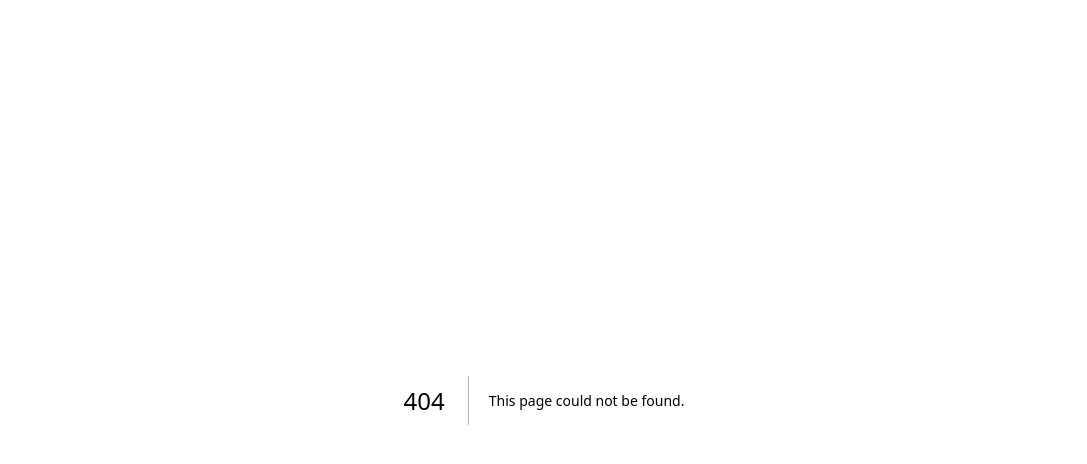
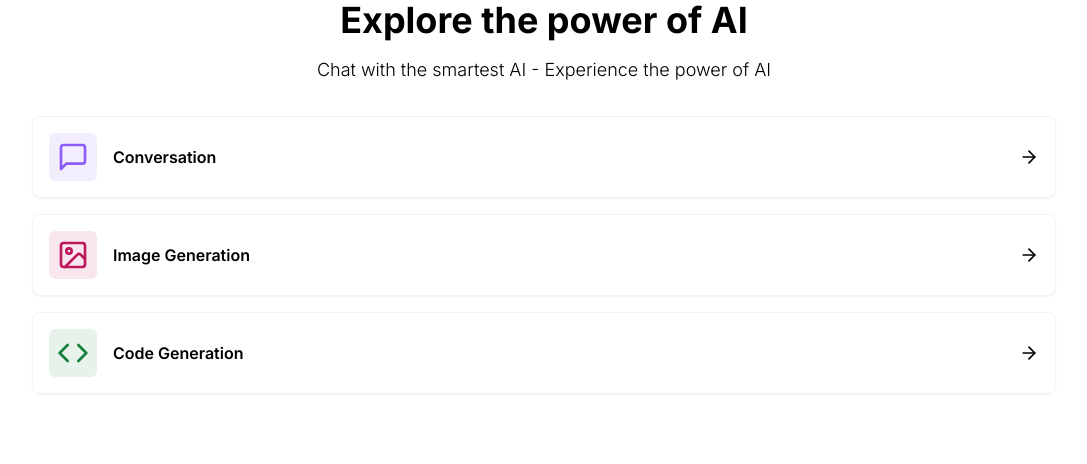
Before and after one commit to ritaazizz/ai_customer_support, a Next.js app: page /dashboard in a window 1280 px wide. Before the commit this address had no page. Shown: the top 464 px of the page, without its empty margins (96-1183 px from the left). Built offline with nearby package versions, Linux system fonts and the light colour scheme.

Commit message:
add shadcn and tailwind, route page

```diff
--- /dev/null
+++ b/app/(dashboard)/(routes)/dashboard/page.js
@@ -0,0 +1,65 @@
+'use client';
+
+import { ArrowRight, MessageSquare, ImageIcon, Code } from 'lucide-react';
+import { Card } from '@/components/ui/card';
+import { cn } from '@/lib/utils';
+import { useRouter } from 'next/navigation';
+
+const tools = [
+  {
+    label: 'Conversation',
+    icon: MessageSquare,
+    color: 'text-violet-500',
+    bgColor: 'bg-violet-500/10',
+    href: '/conversation',
+  },
+  {
+    label: 'Image Generation',
+    icon: ImageIcon,
+    color: 'text-pink-700',
+    bgColor: 'bg-pink-700/10',
+    href: '/image',
+  },
+  {
+    label: 'Code Generation',
+    icon: Code,
+    color: 'text-green-700',
+    bgColor: 'bg-green-700/10',
+    href: '/code',
+  },
+];
+
+const DashboardPage = () => {
+  const router = useRouter();
+  return (
+    <div>
+      <div className="mb-8 space-y-4">
+        <h2 className="text-2xl md:text-4xl font-bold text-center">
+          Explore the power of AI
+        </h2>
+        <p className="text-muted-foreground font-light text-sm md:text-lg text-center">
+          Chat with the smartest AI - Experience the power of AI
+        </p>
+      </div>
+      <div className="px-4 md:px-20 lg:px-32 space-y-4">
+        {tools.map((tool) => (
+          <Card
+            onClick={() => router.push(tool.href)}
+            key={tool.href}
+            className="p-4 border-black/5 flex items-center justify-between hover:shadow-md transition cursor-pointer"
+          >
+            <div className="flex items-center gap-x-4">
+              <div className={cn('p-2 w-fit rounded-md', tool.bgColor)}>
+                <tool.icon className={cn('w-8 h-8', tool.color)} />
+              </div>
+              <div className="font-semibold">{tool.label}</div>
+            </div>
+            <ArrowRight className="w-5 h-5" />
+          </Card>
+        ))}
+      </div>
+    </div>
+  );
+};
+
+export default DashboardPage;
--- a/app/globals.css
+++ b/app/globals.css
@@ -1,5 +1,65 @@
-* {
-  box-sizing: border-box;
-  padding: 0;
-  margin: 0;
+@tailwind base;
+@tailwind components;
+@tailwind utilities;
+html,
+body,
+:root {
+  height: 100%;
 }
+
+@layer base {
+  :root {
+    --background: 0 0% 100%;
+    --foreground: 222.2 84% 4.9%;
+    --card: 0 0% 100%;
+    --card-foreground: 222.2 84% 4.9%;
+    --popover: 0 0% 100%;
+    --popover-foreground: 222.2 84% 4.9%;
+    --primary: 222.2 47.4% 11.2%;
+    --primary-foreground: 210 40% 98%;
+    --secondary: 210 40% 96.1%;
+    --secondary-foreground: 222.2 47.4% 11.2%;
+    --muted: 210 40% 96.1%;
+    --muted-foreground: 215.4 16.3% 46.9%;
+    --accent: 210 40% 96.1%;
+    --accent-foreground: 222.2 47.4% 11.2%;
+    --destructive: 0 84.2% 60.2%;
+    --destructive-foreground: 210 40% 98%;
+    --border: 214.3 31.8% 91.4%;
+    --input: 214.3 31.8% 91.4%;
+    --ring: 222.2 84% 4.9%;
+    --radius: 0.5rem;
+    --chart-1: 12 76% 61%;
+    --chart-2: 173 58% 39%;
+    --chart-3: 197 37% 24%;
+    --chart-4: 43 74% 66%;
+    --chart-5: 27 87% 67%;
+  }
+
+  .dark {
+    --background: 222.2 84% 4.9%;
+    --foreground: 210 40% 98%;
+    --card: 222.2 84% 4.9%;
+    --card-foreground: 210 40% 98%;
+    --popover: 222.2 84% 4.9%;
+    --popover-foreground: 210 40% 98%;
+    --primary: 210 40% 98%;
+    --primary-foreground: 222.2 47.4% 11.2%;
+    --secondary: 217.2 32.6% 17.5%;
+    --secondary-foreground: 210 40% 98%;
+    --muted: 217.2 32.6% 17.5%;
+    --muted-foreground: 215 20.2% 65.1%;
+    --accent: 217.2 32.6% 17.5%;
+    --accent-foreground: 210 40% 98%;
+    --destructive: 0 62.8% 30.6%;
+    --destructive-foreground: 210 40% 98%;
+    --border: 217.2 32.6% 17.5%;
+    --input: 217.2 32.6% 17.5%;
+    --ring: 212.7 26.8% 83.9%;
+    --chart-1: 220 70% 50%;
+    --chart-2: 160 60% 45%;
+    --chart-3: 30 80% 55%;
+    --chart-4: 280 65% 60%;
+    --chart-5: 340 75% 55%;
+  }
+}
--- /dev/null
+++ b/components/ui/card.tsx
@@ -0,0 +1,79 @@
+import * as React from "react"
+
+import { cn } from "@/lib/utils"
+
+const Card = React.forwardRef<
+  HTMLDivElement,
+  React.HTMLAttributes<HTMLDivElement>
+>(({ className, ...props }, ref) => (
+  <div
+    ref={ref}
+    className={cn(
+      "rounded-lg border bg-card text-card-foreground shadow-sm",
+      className
+    )}
+    {...props}
+  />
+))
+Card.displayName = "Card"
+
+const CardHeader = React.forwardRef<
+  HTMLDivElement,
+  React.HTMLAttributes<HTMLDivElement>
+>(({ className, ...props }, ref) => (
+  <div
+    ref={ref}
+    className={cn("flex flex-col space-y-1.5 p-6", className)}
+    {...props}
+  />
+))
+CardHeader.displayName = "CardHeader"
+
+const CardTitle = React.forwardRef<
+  HTMLParagraphElement,
+  React.HTMLAttributes<HTMLHeadingElement>
+>(({ className, ...props }, ref) => (
+  <h3
+    ref={ref}
+    className={cn(
+      "text-2xl font-semibold leading-none tracking-tight",
+      className
+    )}
+    {...props}
+  />
+))
+CardTitle.displayName = "CardTitle"
+
+const CardDescription = React.forwardRef<
+  HTMLParagraphElement,
+  React.HTMLAttributes<HTMLParagraphElement>
+>(({ className, ...props }, ref) => (
+  <p
+    ref={ref}
+    className={cn("text-sm text-muted-foreground", className)}
+    {...props}
+  />
+))
+CardDescription.displayName = "CardDescription"
+
+const CardContent = React.forwardRef<
+  HTMLDivElement,
+  React.HTMLAttributes<HTMLDivElement>
+>(({ className, ...props }, ref) => (
+  <div ref={ref} className={cn("p-6 pt-0", className)} {...props} />
+))
+CardContent.displayName = "CardContent"
+
+const CardFooter = React.forwardRef<
+  HTMLDivElement,
+  React.HTMLAttributes<HTMLDivElement>
+>(({ className, ...props }, ref) => (
+  <div
+    ref={ref}
+    className={cn("flex items-center p-6 pt-0", className)}
+    {...props}
+  />
+))
+CardFooter.displayName = "CardFooter"
+
+export { Card, CardHeader, CardFooter, CardTitle, CardDescription, CardContent }
--- /dev/null
+++ b/lib/utils.ts
@@ -0,0 +1,6 @@
+import { type ClassValue, clsx } from "clsx"
+import { twMerge } from "tailwind-merge"
+
+export function cn(...inputs: ClassValue[]) {
+  return twMerge(clsx(inputs))
+}
--- /dev/null
+++ b/postcss.config.js
@@ -0,0 +1,6 @@
+module.exports = {
+  plugins: {
+    tailwindcss: {},
+    autoprefixer: {},
+  },
+}
--- /dev/null
+++ b/tailwind.config.js
@@ -0,0 +1,16 @@
+// tailwind.config.js
+module.exports = {
+  darkMode: ['class'],
+  content: [
+    './pages/**/*.{js,jsx,ts,tsx}',
+    './components/**/*.{js,jsx,ts,tsx}',
+    './app/**/*.{js,jsx,ts,tsx}',
+    './src/**/*.{js,jsx,ts,tsx}',
+  ],
+  theme: {
+    extend: {
+      // Your custom theme configuration
+    },
+  },
+  plugins: [require('tailwindcss-animate')],
+};
```
Also changed, not shown: app/layout.js (+5 -5 lines), package.json (+10 -2 lines), components.json (added), 1 other file (tests, documents, lock files or other folders).
